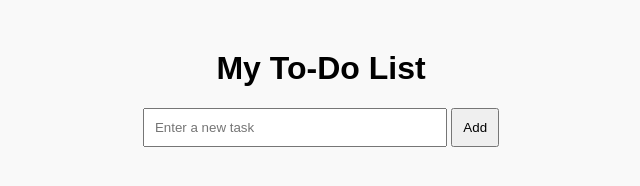
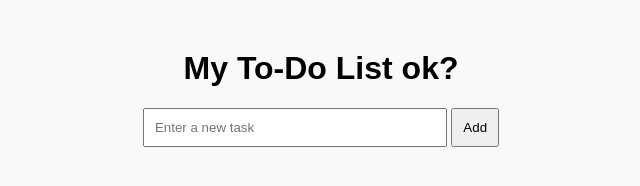
Before and after one commit to prajwalshilimkar/todo-app, a plain HTML site: page frontend/index.html in a window 1280 px wide. Shown: the whole page, without its empty margins (319-959 px from the left). Drawn offline with Linux system fonts and the light colour scheme; no server answers.

```diff
--- a/frontend/index.html
+++ b/frontend/index.html
@@ -7,7 +7,7 @@
 </head>
 <body>
   <div class="container">
-    <h1>My To-Do List</h1>
+    <h1>My To-Do List ok?</h1>
     <input type="text" id="taskInput" placeholder="Enter a new task">
     <button onclick="addTask()">Add</button>
     <ul id="taskList"></ul>
```
